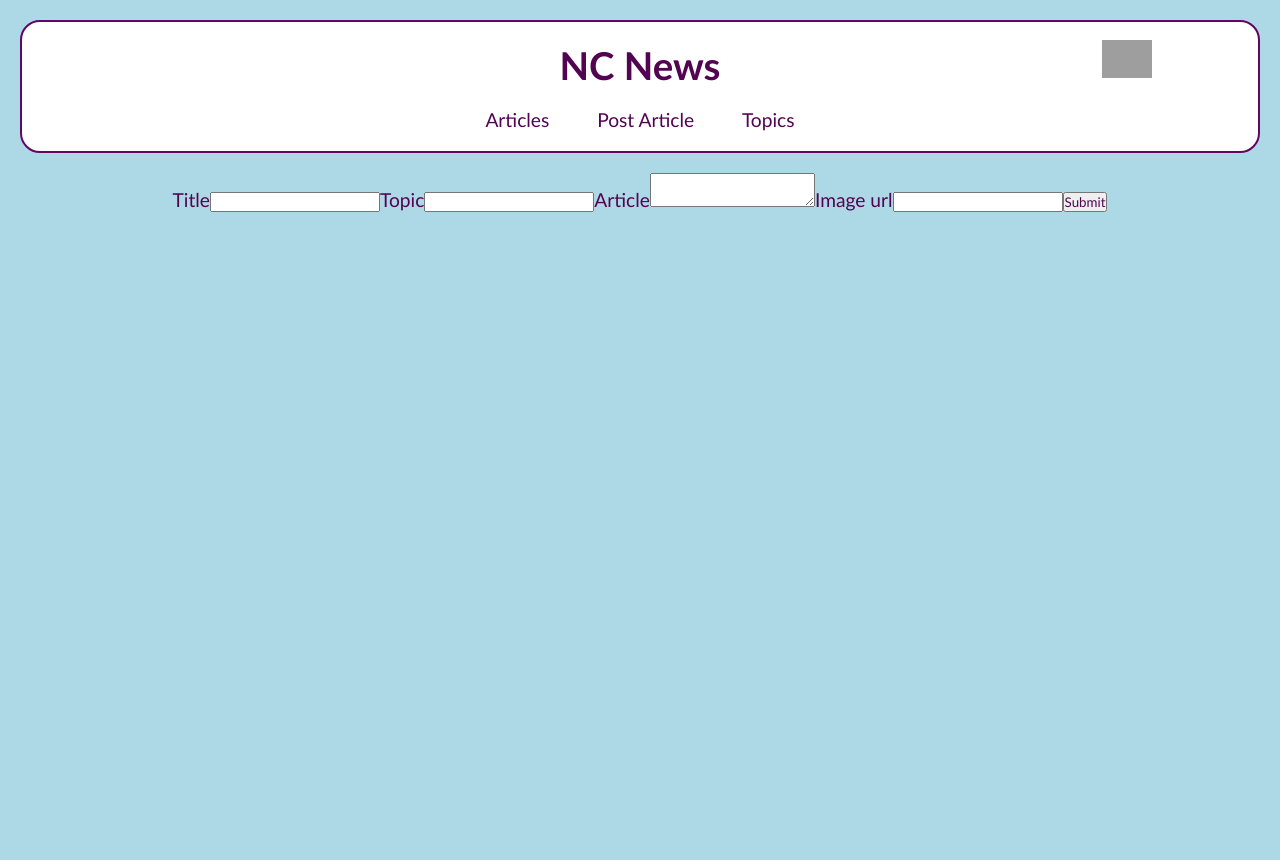
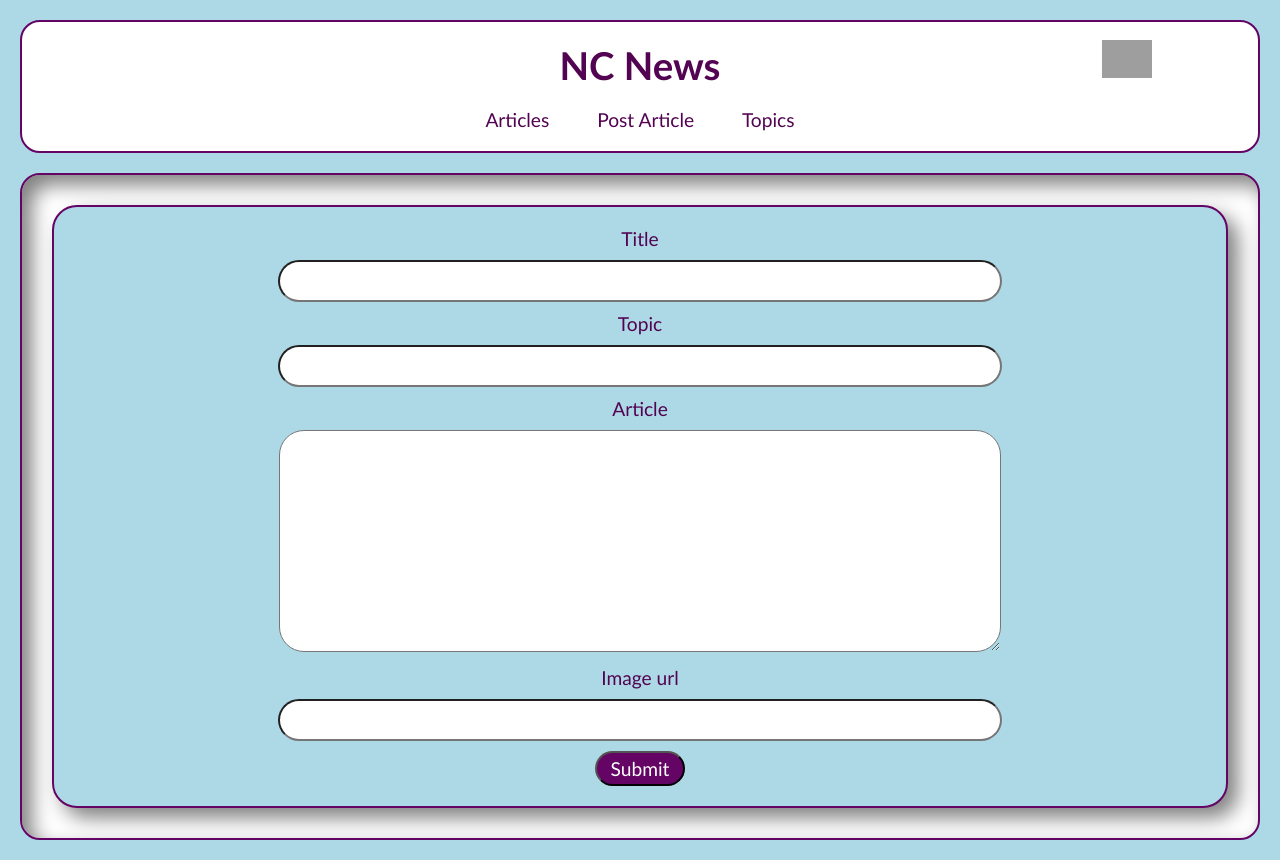
Before and after one commit to DeanTS96/api_frontend, a React (Vite) app: page /create_article in a window 1280 px wide. Before the commit the page ends 800 px from the top, so only its background shows below. Built offline with nearby package versions, Linux system fonts and the light colour scheme; grey boxes are pictures that could not be loaded.

Commit message:
styled post articles page

```diff
--- a/src/App.css
+++ b/src/App.css
@@ -64,7 +64,7 @@ h1 {
   border: 2px solid rgb(100, 4, 100);
 }
 
-.article-list-item{
+.content-item{
   background-color: lightblue;
   padding: 20px;
   margin: 30px 10px;
@@ -146,6 +146,35 @@ h1 {
   padding: 3px;
 }
 
+.form-item{
+  padding: 10px 20px;
+  margin: 10px;
+  width: 60%;
+  border-radius: 25px;
+  font-size: 0.8em;
+}
+
+.post-article-body{
+  height: 200px
+}
+
+.post-article-label{
+  font-size: 1em;
+  display: block;
+}
+
+.button-submit{
+  font-size: 1em;
+  background-color: rgb(100, 4, 100);
+  color: white;
+  height: 35px;
+  width: 90px;
+  border-radius: 30px;
+  margin: 10px;
+  display: block;
+  margin: 0 auto;
+}
+
 @media only screen and (min-width: 560px) {
   .profile-picture{
     top: 40px
--- a/src/components/Articles.jsx
+++ b/src/components/Articles.jsx
@@ -48,7 +48,7 @@ function Articles({currentURL}) {
                             console.log(article);
                             return (
                                 <Link key={`${article.article_id} ${article.title}`} to={`/articles/${article.article_id}`}>
-                                    <li className="article-list-item"article_id={article.article_id}>
+                                    <li className="content-item" article_id={article.article_id}>
                                         <img className="article-list-img" src={article.article_img_url}/>
                                         <p className="article-list-title">{article.title}</p>
                                         <p>Posted on {new Date(article.created_at).toLocaleDateString()}</p>
--- a/src/components/PostArticle.jsx
+++ b/src/components/PostArticle.jsx
@@ -38,23 +38,23 @@ function PostArticle() {
         })
     }
     return (
-        <>
+        <div className="content">
             {isPostingArticle ? 'Loading...' :
-            <form onSubmit={postArticle}>
-                <label htmlFor="title">Title</label>
-                <input id="title" name="title" value={titleInput} onChange={(e) => {setTitleInput(e.target.value)}} required/>
-                <label htmlFor="topic">Topic</label>
-                <input id="topic" name="topic" value={topicInput} onChange={(e) => {setTopicInput(e.target.value)}} required/>
-                <label htmlFor="body">Article</label>
-                <textarea id="body" name="body" value={bodyInput} onChange={(e) => {setBodyInput(e.target.value)}} required/>
-                <label htmlFor="img_url">Image url</label>
-                <input id="img_url" name="img_url" value={imgURLInput} onChange={(e) => {setImgURLInput(e.target.value)}}/>
-                <button type="submit">Submit</button>
+            <form className="content-item" onSubmit={postArticle}>
+                <label className="post-article-label" htmlFor="title">Title</label>
+                <input className="form-item" id="title" name="title" value={titleInput} onChange={(e) => {setTitleInput(e.target.value)}} required/>
+                <label className="post-article-label" htmlFor="topic">Topic</label>
+                <input className="form-item" id="topic" name="topic" value={topicInput} onChange={(e) => {setTopicInput(e.target.value)}} required/>
+                <label className="post-article-label" htmlFor="body">Article</label>
+                <textarea className="form-item post-article-body" id="body" name="body" value={bodyInput} onChange={(e) => {setBodyInput(e.target.value)}} autosize required/>
+                <label className="post-article-label" htmlFor="img_url">Image url</label>
+                <input className="form-item" id="img_url" name="img_url" value={imgURLInput} onChange={(e) => {setImgURLInput(e.target.value)}}/>
+                <button className="button-submit" type="submit">Submit</button>
             </form>
             }
             <h2>{postArticleError.head}</h2>
             <p>{postArticleError.body}</p>
-        </>
+        </div>
     )
 }
 
```
